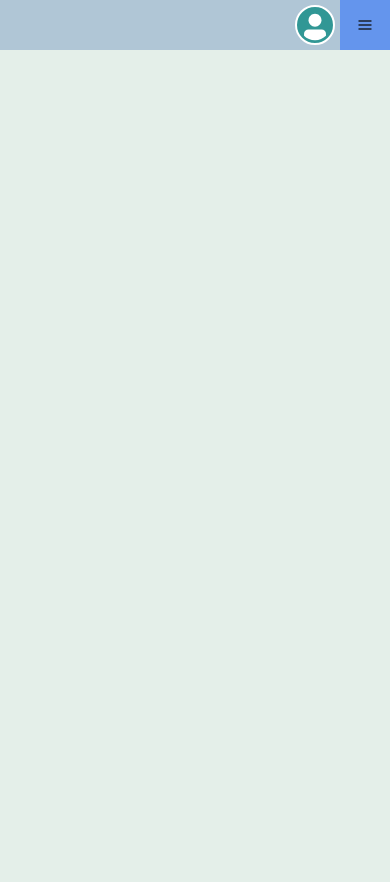
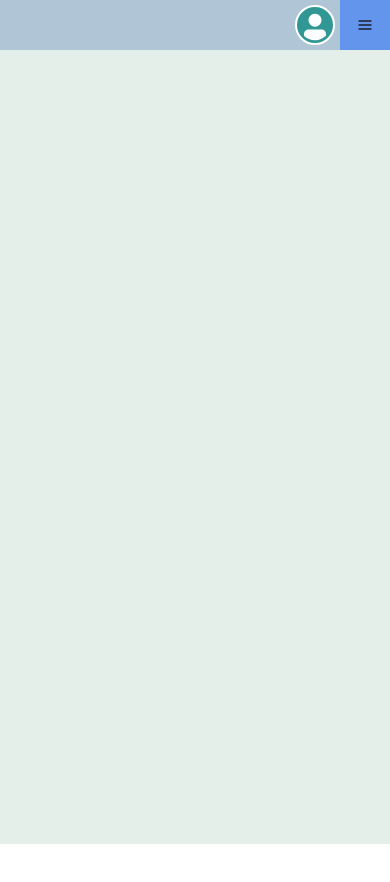
Before and after one commit to AlexanderTorrico/cerinfo, a React (Create React App) app in the folder frontend/: page / in a window 390 px wide. Shown: the top 882 px of the page. After the commit the page ends 844 px from the top, so only its background shows below. Built offline with nearby package versions, Linux system fonts and the light colour scheme.

Commit message:
responsivo altura

```diff
--- a/frontend/src/Components/MainContent/Container.js
+++ b/frontend/src/Components/MainContent/Container.js
@@ -18,9 +18,10 @@ class Container extends Component {
                 <Flex className="este">
                     <Router>
                         <SideBar></SideBar>
-                        <Box className="content" w="full" h="full">
+
+                        <Box className="content" display="flex" flexDirection="column" w="full" h="full">
                             <Nav></Nav>
-                            <Box className="Main" bg="#E4EFE9" h="full">
+                            <Box className="Main" bg="#E4EFE9" h="full" overflow="auto">
                                 <Switch>
                                     <Route path="/agregar">
                                         <h1>Agregar</h1>
```
